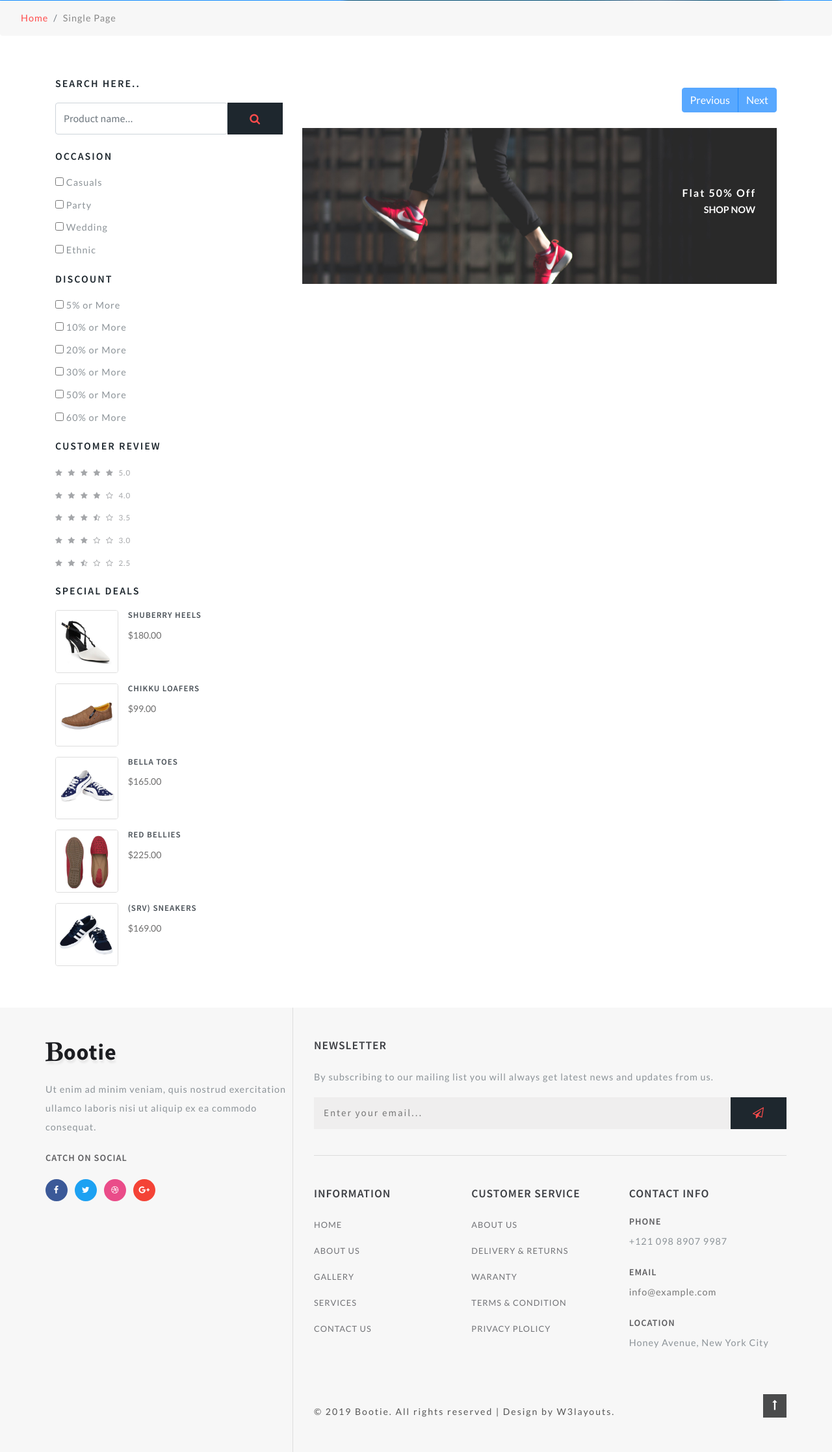
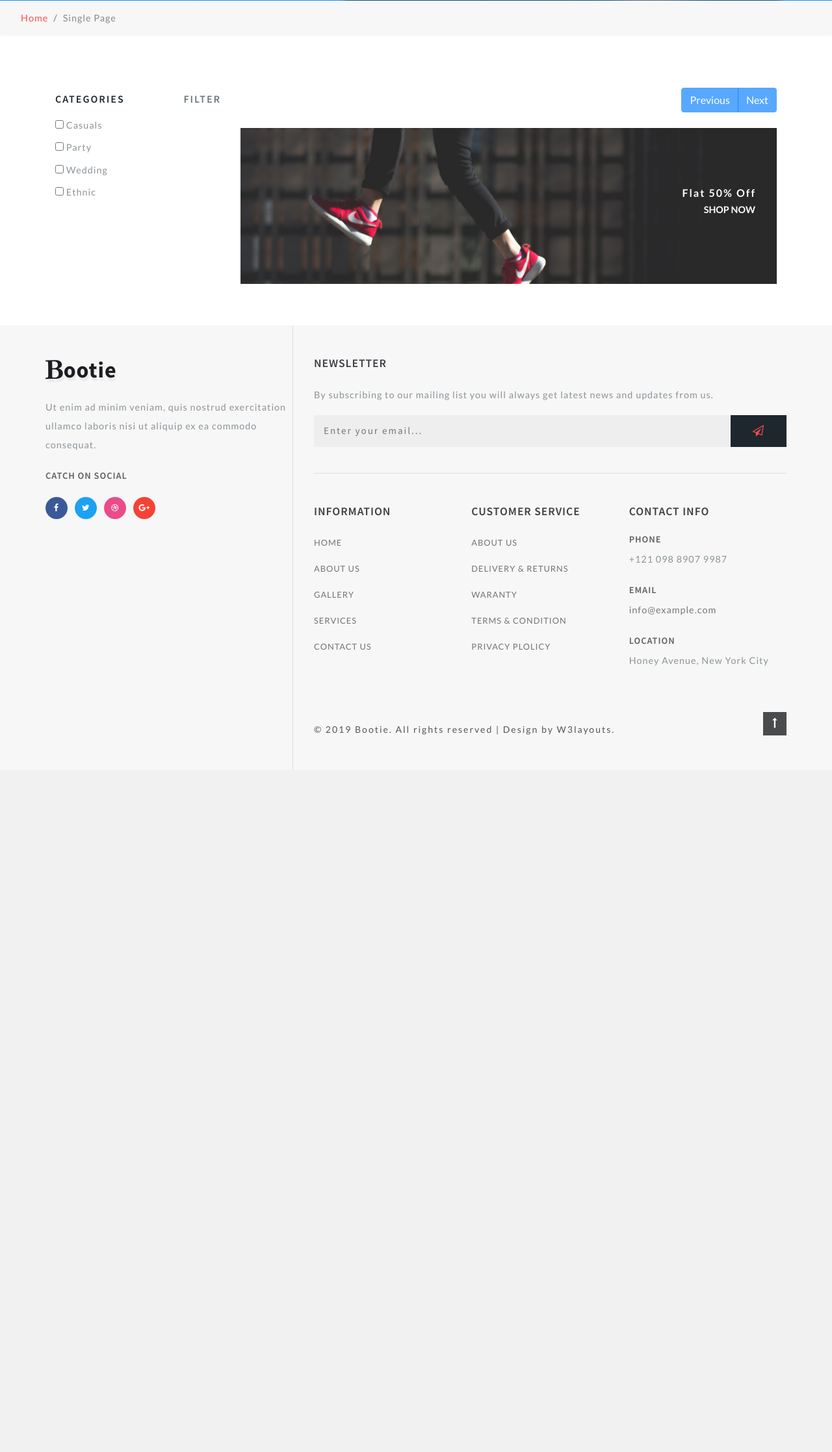
Before and after one commit to Yubby-Shoes/Yubby-shoes, a Django app: page /shop/ in a window 1280 px wide. Shown: the part 239-2474 px from the top of the page at 65% size. After the commit the page ends 1424 px from the top, so only its background shows below. Run offline with Django 3.2, Linux system fonts and the light colour scheme; data that the repository does not hold is empty; some libraries are stand-ins or nearby versions.

Commit message:
[add] remove unnecessary code

```diff
--- a/pages/templates/shop.html
+++ b/pages/templates/shop.html
@@ -23,20 +23,23 @@
       <!-- top Products -->
       <div class="row">
         <!-- product left -->
-        <div class="side-bar col-lg-4">
+        <div class="side-bar col-lg-3">
 
-          <div class="search-bar w3layouts-newsletter">
-            <h3 class="sear-head">Search Here..</h3>
-            <form action="#" method="post" class="d-flex">
-              <input type="search" placeholder="Product name..." name="search"
-                     class="form-control" required="">
-              <button class="btn1"><span class="fa fa-search"
-                                         aria-hidden="true"></span></button>
-            </form>
-          </div>
+{#          <div class="search-bar w3layouts-newsletter">#}
+{#            <h3 class="sear-head">Search Here..</h3>#}
+{#            <form action="#" method="post" class="d-flex">#}
+{#              <input type="search" placeholder="Product name..." name="search"#}
+{#                     class="form-control" required="">#}
+{#              <button class="btn1"><span class="fa fa-search"#}
+{#                                         aria-hidden="true"></span></button>#}
+{#            </form>#}
+{#          </div>#}
           <!--preference -->
           <div class="left-side my-4">
-            <h3 class="sear-head">Occasion</h3>
+            <h3 class="sear-head d-flex justify-content-between">
+              <span>Categories</span>
+              <span class="text-muted">Filter</span>
+            </h3>
             <ul class="w3layouts-box-list">
               <li>
                 <input type="checkbox" class="checked">
@@ -57,161 +60,20 @@
             </ul>
           </div>
           <!-- // preference -->
-          <!-- discounts -->
-          <div class="left-side">
-            <h3 class="sear-head">Discount</h3>
-            <ul class="w3layouts-box-list">
-              <li>
-                <input type="checkbox" class="checked">
-                <span class="span">5% or More</span>
-              </li>
-              <li>
-                <input type="checkbox" class="checked">
-                <span class="span">10% or More</span>
-              </li>
-              <li>
-                <input type="checkbox" class="checked">
-                <span class="span">20% or More</span>
-              </li>
-              <li>
-                <input type="checkbox" class="checked">
-                <span class="span">30% or More</span>
-              </li>
-              <li>
-                <input type="checkbox" class="checked">
-                <span class="span">50% or More</span>
-              </li>
-              <li>
-                <input type="checkbox" class="checked">
-                <span class="span">60% or More</span>
-              </li>
-            </ul>
-          </div>
-          <!-- //discounts -->
-          <!-- reviews -->
-          <div class="customer-rev left-side my-4">
-            <h3 class="sear-head">Customer Review</h3>
-            <ul class="w3layouts-box-list">
-              <li>
-                <a href="#">
-                  <span class="fa fa-star" aria-hidden="true"></span>
-                  <span class="fa fa-star" aria-hidden="true"></span>
-                  <span class="fa fa-star" aria-hidden="true"></span>
-                  <span class="fa fa-star" aria-hidden="true"></span>
-                  <span class="fa fa-star" aria-hidden="true"></span>
-                  <span>5.0</span>
-                </a>
-              </li>
-              <li>
-                <a href="#">
-                  <span class="fa fa-star" aria-hidden="true"></span>
-                  <span class="fa fa-star" aria-hidden="true"></span>
-                  <span class="fa fa-star" aria-hidden="true"></span>
-                  <span class="fa fa-star" aria-hidden="true"></span>
-                  <span class="fa fa-star-o" aria-hidden="true"></span>
-                  <span>4.0</span>
-                </a>
-              </li>
-              <li>
-                <a href="#">
-                  <span class="fa fa-star" aria-hidden="true"></span>
-                  <span class="fa fa-star" aria-hidden="true"></span>
-                  <span class="fa fa-star" aria-hidden="true"></span>
-                  <span class="fa fa-star-half-o" aria-hidden="true"></span>
-                  <span class="fa fa-star-o" aria-hidden="true"></span>
-                  <span>3.5</span>
-                </a>
-              </li>
-              <li>
-                <a href="#">
-                  <span class="fa fa-star" aria-hidden="true"></span>
-                  <span class="fa fa-star" aria-hidden="true"></span>
-                  <span class="fa fa-star" aria-hidden="true"></span>
-                  <span class="fa fa-star-o" aria-hidden="true"></span>
-                  <span class="fa fa-star-o" aria-hidden="true"></span>
-                  <span>3.0</span>
-                </a>
-              </li>
-              <li>
-                <a href="#">
-                  <span class="fa fa-star" aria-hidden="true"></span>
-                  <span class="fa fa-star" aria-hidden="true"></span>
-                  <span class="fa fa-star-half-o" aria-hidden="true"></span>
-                  <span class="fa fa-star-o" aria-hidden="true"></span>
-                  <span class="fa fa-star-o" aria-hidden="true"></span>
-                  <span>2.5</span>
-                </a>
-              </li>
-            </ul>
-          </div>
-          <!-- //reviews -->
-          <!-- deals -->
-          <div class="deal-leftmk left-side">
-            <h3 class="sear-head">Special Deals</h3>
-            <div class="special-sec1 row mb-3">
-              <div class="img-deals col-md-4">
-                <img src="images/s4.jpg" class="img-fluid" alt="">
-              </div>
-              <div class="img-deal1 col-md-4">
-                <h3>Shuberry Heels</h3>
-                <a href="shop-single.html">$180.00</a>
-              </div>
 
-            </div>
-            <div class="special-sec1 row">
-              <div class="img-deals col-md-4">
-                <img src="images/s2.jpg" class="img-fluid" alt="">
-              </div>
-              <div class="img-deal1 col-md-8">
-                <h3>Chikku Loafers</h3>
-                <a href="shop-single.html">$99.00</a>
-              </div>
-
-            </div>
-            <div class="special-sec1 row my-3">
-              <div class="img-deals col-md-4">
-                <img src="images/s1.jpg" class="img-fluid" alt="">
-              </div>
-              <div class="img-deal1 col-md-8">
-                <h3>Bella Toes</h3>
-                <a href="shop-single.html">$165.00</a>
-              </div>
-
-            </div>
-            <div class="special-sec1 row">
-              <div class="img-deals col-md-4">
-                <img src="images/s5.jpg" class="img-fluid" alt="">
-              </div>
-              <div class="img-deal1 col-md-8">
-                <h3>Red Bellies</h3>
-                <a href="shop-single.html">$225.00</a>
-              </div>
-
-            </div>
-            <div class="special-sec1 row mt-3">
-              <div class="img-deals col-md-4">
-                <img src="images/s3.jpg" class="img-fluid" alt="">
-              </div>
-              <div class="img-deal1 col-md-8">
-                <h3>(SRV) Sneakers</h3>
-                <a href="shop-single.html">$169.00</a>
-              </div>
-
-            </div>
-          </div>
-          <!-- //deals -->
 
         </div>
         <!-- //product left -->
         <!-- product right -->
-        <div class="left-ads-display col-lg-8">
+        <div class="left-ads-display col-lg-9">
           <div class="row">
             {% for product in products %}
               <div class="col-md-4 product-men">
                 <div class="product-shoe-info shoe text-center">
                   <div class="men-thumb-item">
                     {% if product.image %}
-                    <img src='{{ product.image.url }}' class="img-fluid" alt="">
+                      <img src='{{ product.image.url }}' class="img-fluid"
+                           alt="">
                     {% endif %}
                   </div>
                   <div class="item-info-product">
```
Lines whose indentation alone changed are shown as unchanged.
